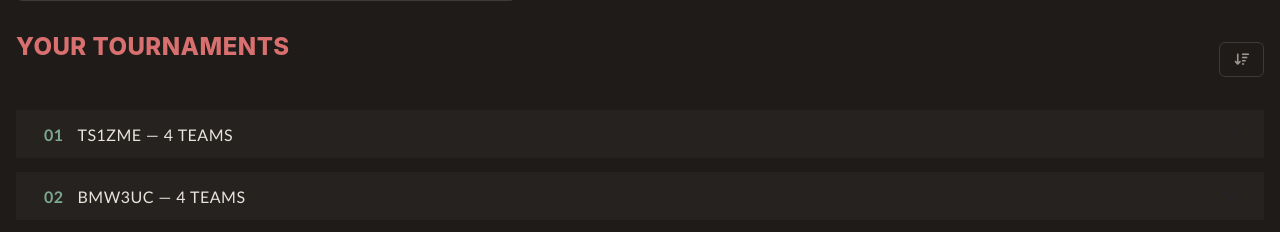
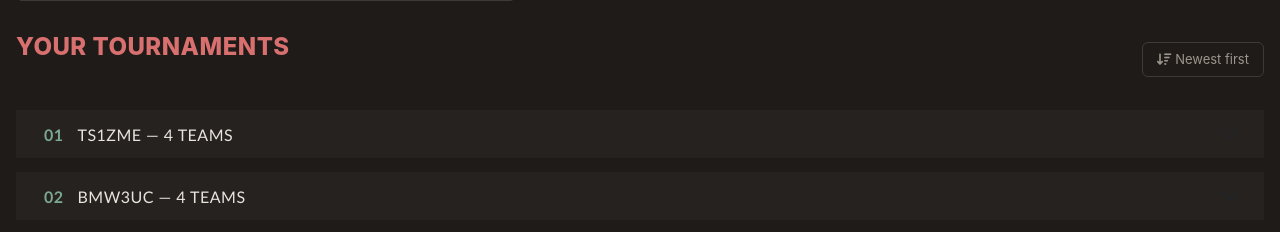
Before and after one commit to CarlySo132/L3-Computer-Science-Project, a Flask app: page /bracket in a window 1280 px wide. Shown: the part 1035-1267 px from the top of the page. Run offline with Flask 3, Linux system fonts and the light colour scheme; data comes from the database, SQL or seed files in the repository.

Commit message:
Filter V2
Editing the filter button to have labels

```diff
--- a/templates/bracket.html
+++ b/templates/bracket.html
@@ -147,13 +147,13 @@
 {% endif %}
 
 {% if tournaments %}
-<div class="tournament-header">
+<div class="tournament-header" id="your-tournaments">
     <h2>Your Tournaments</h2>
     <a href="{{ url_for(request.endpoint, code=code, sort='asc' if sort_order == 'desc' else 'desc') }}" class="sort-toggle-btn">
         {% if sort_order == 'desc' %}
-            <i class="fa-solid fa-arrow-down-wide-short"></i>
+            <i class="fa-solid fa-arrow-down-wide-short"></i> Newest first
         {% else %}
-            <i class="fa-solid fa-arrow-up-wide-short"></i>
+            <i class="fa-solid fa-arrow-up-wide-short"></i> Oldest first
         {% endif %}
     </a>
 </div>
```
